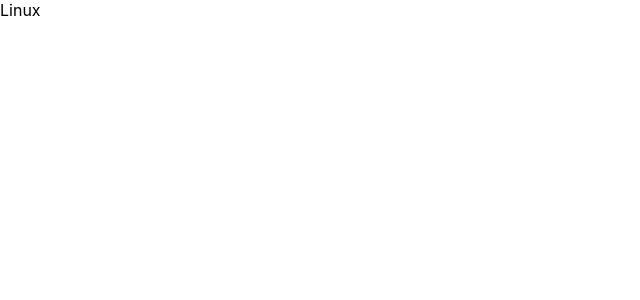
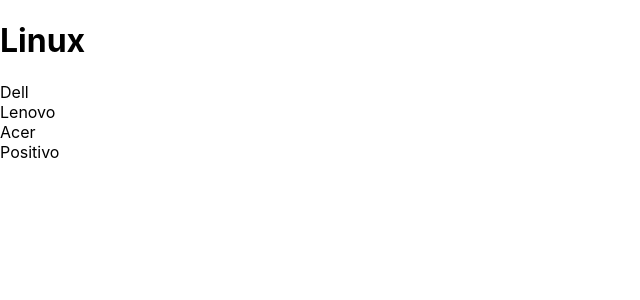
Before and after one commit to andresjesse/next-tutorial-sd, a Next.js app: page /computers/linux in a window 1280 px wide. Shown: the top 300 px of the page, without its empty margins (0-640 px from the left). Built offline with nearby package versions, Linux system fonts and the light colour scheme.

Commit message:
added static pages with data

```diff
--- a/pages/computers/linux.tsx
+++ b/pages/computers/linux.tsx
@@ -1,5 +1,31 @@
+import { GetStaticProps } from "next";
 import React from "react";
 
-export default function Linux() {
-  return <div>Linux</div>;
+type Props = {
+  data: Array<string>;
+};
+
+export default function Linux({ data }: Props) {
+  return (
+    <div>
+      <h1>Linux</h1>
+
+      {data.map((computer) => {
+        return (
+          <>
+            <span>{computer}</span>
+            <br />
+          </>
+        );
+      })}
+    </div>
+  );
 }
+
+export const getStaticProps: GetStaticProps = async (context) => {
+  return {
+    props: {
+      data: ["Dell", "Lenovo", "Acer", "Positivo"],
+    },
+  };
+};
```
